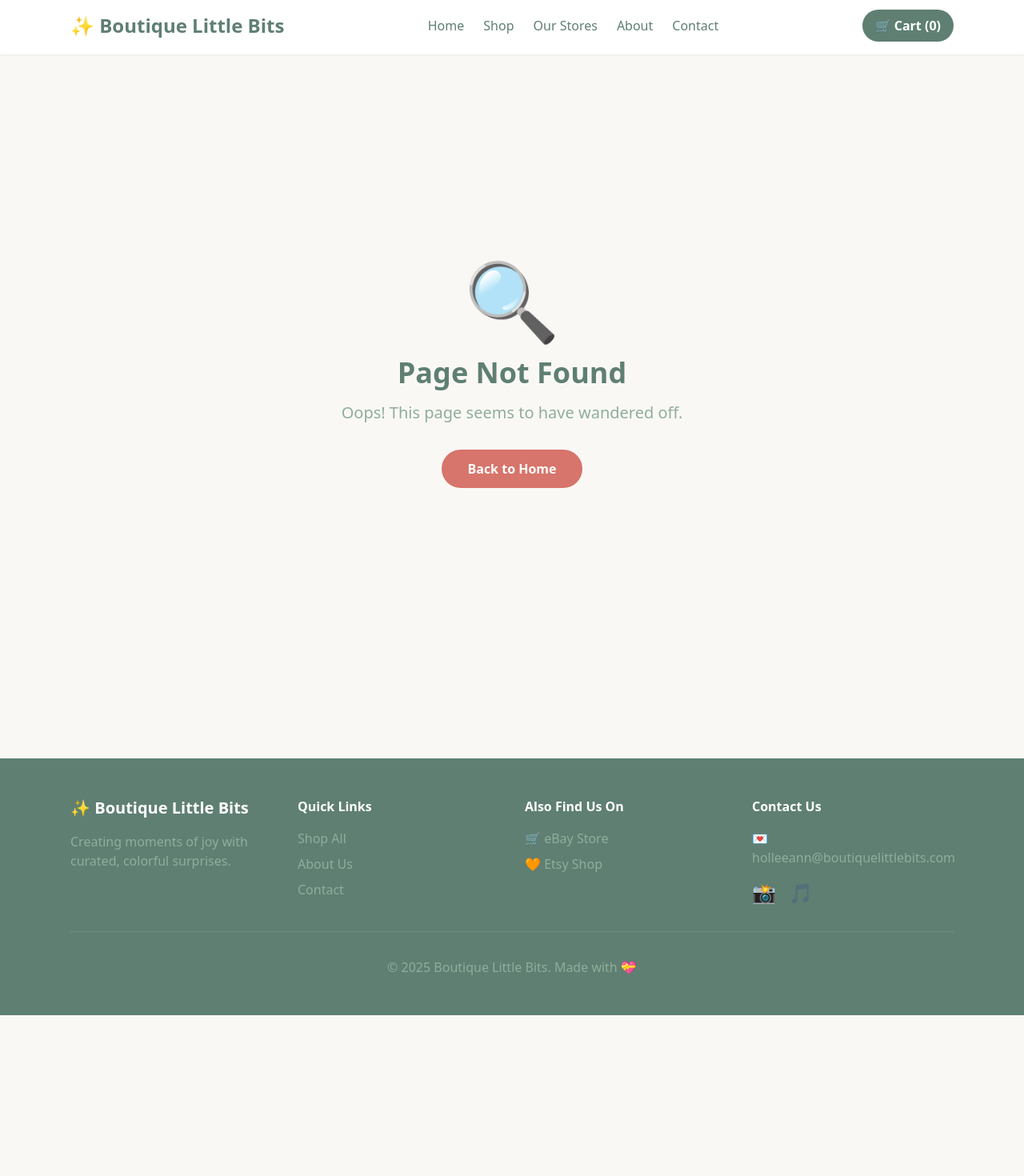
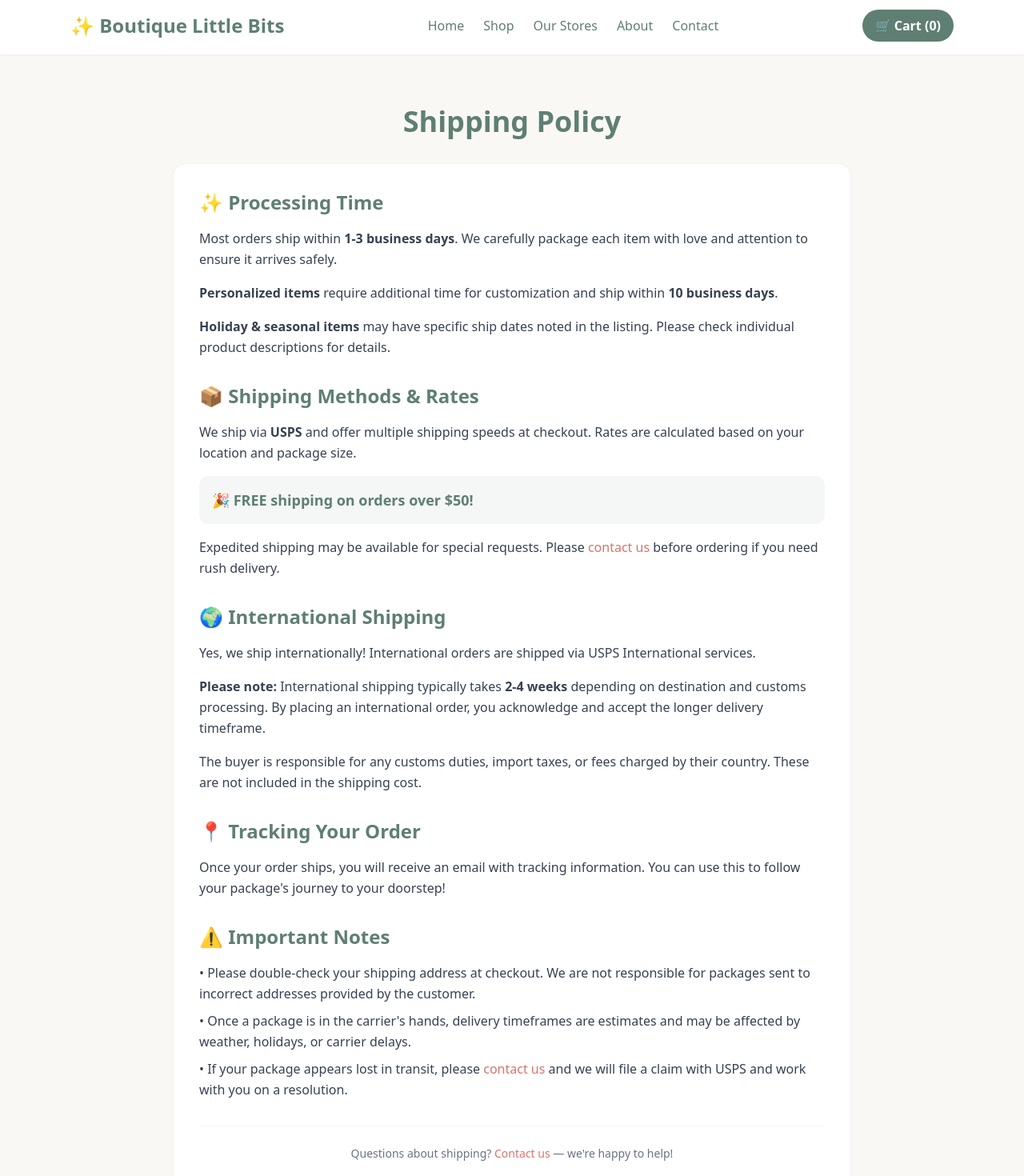
Before and after one commit to BoutiqueLittleBits-Admin/littlebits-hub, a Next.js app: page /shipping in a window 1280 px wide. Before the commit this address had no page. Shown: the part 40-1510 px from the top of the page at 80% size. Before the commit the page ends 1309 px from the top, so only its background shows below. Built offline with nearby package versions, Linux system fonts and the light colour scheme.

Commit message:
Create page.js

```diff
--- /dev/null
+++ b/app/shipping/page.js
@@ -0,0 +1,78 @@
+export default function ShippingPolicy() {
+  return (
+    <div className="min-h-screen">
+      <section className="max-w-4xl mx-auto py-16 px-6">
+        <h1 className="text-4xl font-bold text-brand-sage mb-8 text-center">
+          Shipping Policy
+        </h1>
+
+        <div className="bg-white rounded-2xl shadow-sm border border-gray-100 p-8 space-y-8">
+
+          <div>
+            <h2 className="text-2xl font-semibold text-brand-sage mb-4">✨ Processing Time</h2>
+            <p className="text-gray-700 leading-relaxed mb-4">
+              Most orders ship within <strong>1-3 business days</strong>. We carefully package each item with love and attention to ensure it arrives safely.
+            </p>
+            <p className="text-gray-700 leading-relaxed mb-4">
+              <strong>Personalized items</strong> require additional time for customization and ship within <strong>10 business days</strong>.
+            </p>
+            <p className="text-gray-700 leading-relaxed">
+              <strong>Holiday & seasonal items</strong> may have specific ship dates noted in the listing. Please check individual product descriptions for details.
+            </p>
+          </div>
+
+          <div>
+            <h2 className="text-2xl font-semibold text-brand-sage mb-4">📦 Shipping Methods & Rates</h2>
+            <p className="text-gray-700 leading-relaxed mb-4">
+              We ship via <strong>USPS</strong> and offer multiple shipping speeds at checkout. Rates are calculated based on your location and package size.
+            </p>
+            <div className="bg-brand-mint/10 rounded-xl p-4 mb-4">
+              <p className="text-brand-sage font-semibold text-lg">
+                🎉 FREE shipping on orders over $50!
+              </p>
+            </div>
+            <p className="text-gray-700 leading-relaxed">
+              Expedited shipping may be available for special requests. Please <a href="/contact" className="text-brand-coral hover:underline">contact us</a> before ordering if you need rush delivery.
+            </p>
+          </div>
+
+          <div>
+            <h2 className="text-2xl font-semibold text-brand-sage mb-4">🌍 International Shipping</h2>
+            <p className="text-gray-700 leading-relaxed mb-4">
+              Yes, we ship internationally! International orders are shipped via USPS International services.
+            </p>
+            <p className="text-gray-700 leading-relaxed mb-4">
+              <strong>Please note:</strong> International shipping typically takes <strong>2-4 weeks</strong> depending on destination and customs processing. By placing an international order, you acknowledge and accept the longer delivery timeframe.
+            </p>
+            <p className="text-gray-700 leading-relaxed">
+              The buyer is responsible for any customs duties, import taxes, or fees charged by their country. These are not included in the shipping cost.
+            </p>
+          </div>
+
+          <div>
+            <h2 className="text-2xl font-semibold text-brand-sage mb-4">📍 Tracking Your Order</h2>
+            <p className="text-gray-700 leading-relaxed">
+              Once your order ships, you will receive an email with tracking information. You can use this to follow your package's journey to your doorstep!
+            </p>
+          </div>
+
+          <div>
+            <h2 className="text-2xl font-semibold text-brand-sage mb-4">⚠️ Important Notes</h2>
+            <ul className="text-gray-700 leading-relaxed space-y-2">
+              <li>• Please double-check your shipping address at checkout. We are not responsible for packages sent to incorrect addresses provided by the customer.</li>
+              <li>• Once a package is in the carrier's hands, delivery timeframes are estimates and may be affected by weather, holidays, or carrier delays.</li>
+              <li>• If your package appears lost in transit, please <a href="/contact" className="text-brand-coral hover:underline">contact us</a> and we will file a claim with USPS and work with you on a resolution.</li>
+            </ul>
+          </div>
+
+          <div className="pt-6 border-t border-gray-100">
+            <p className="text-gray-500 text-sm text-center">
+              Questions about shipping? <a href="/contact" className="text-brand-coral hover:underline">Contact us</a> — we're happy to help!
+            </p>
+          </div>
+
+        </div>
+      </section>
+    </div>
+  );
+}
```
